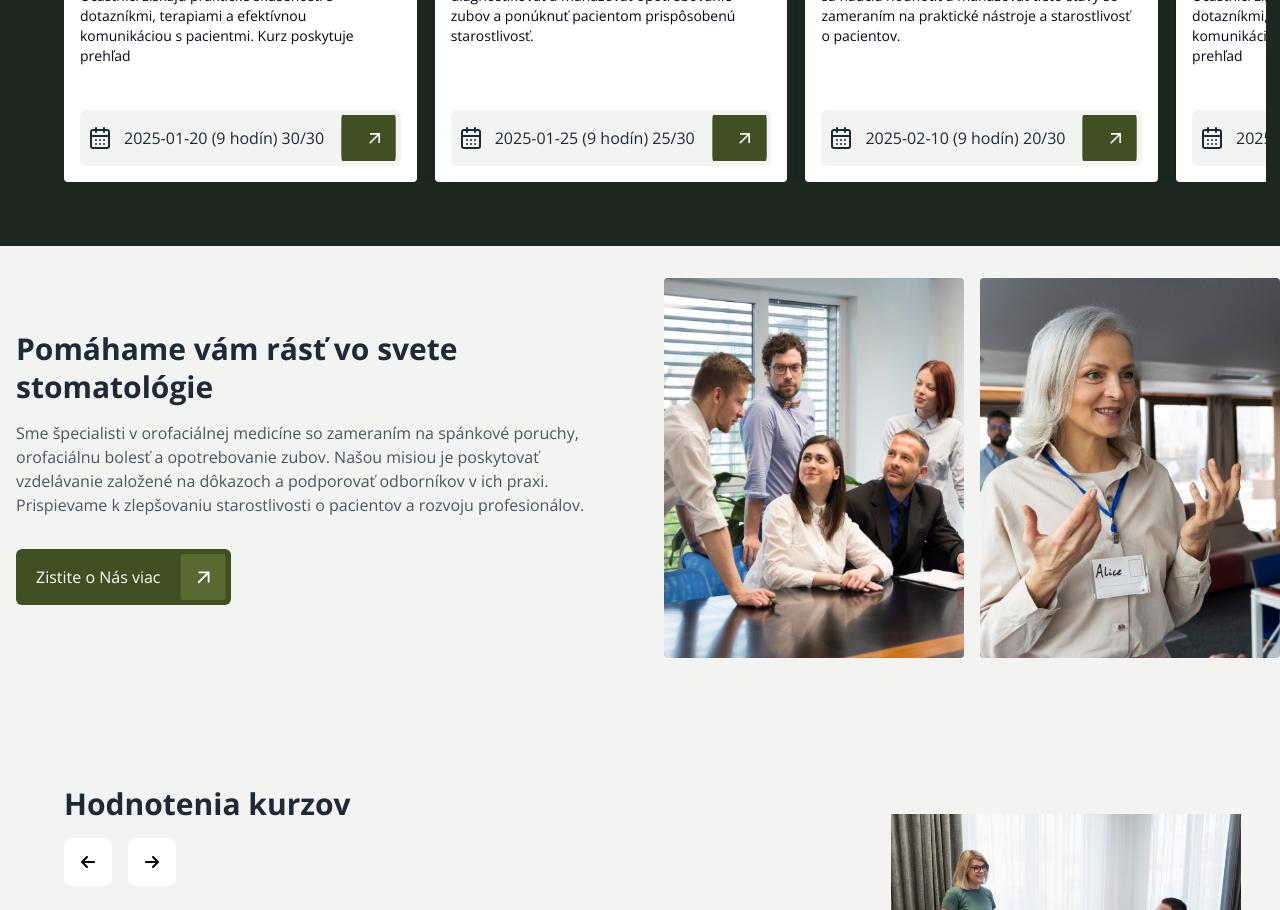
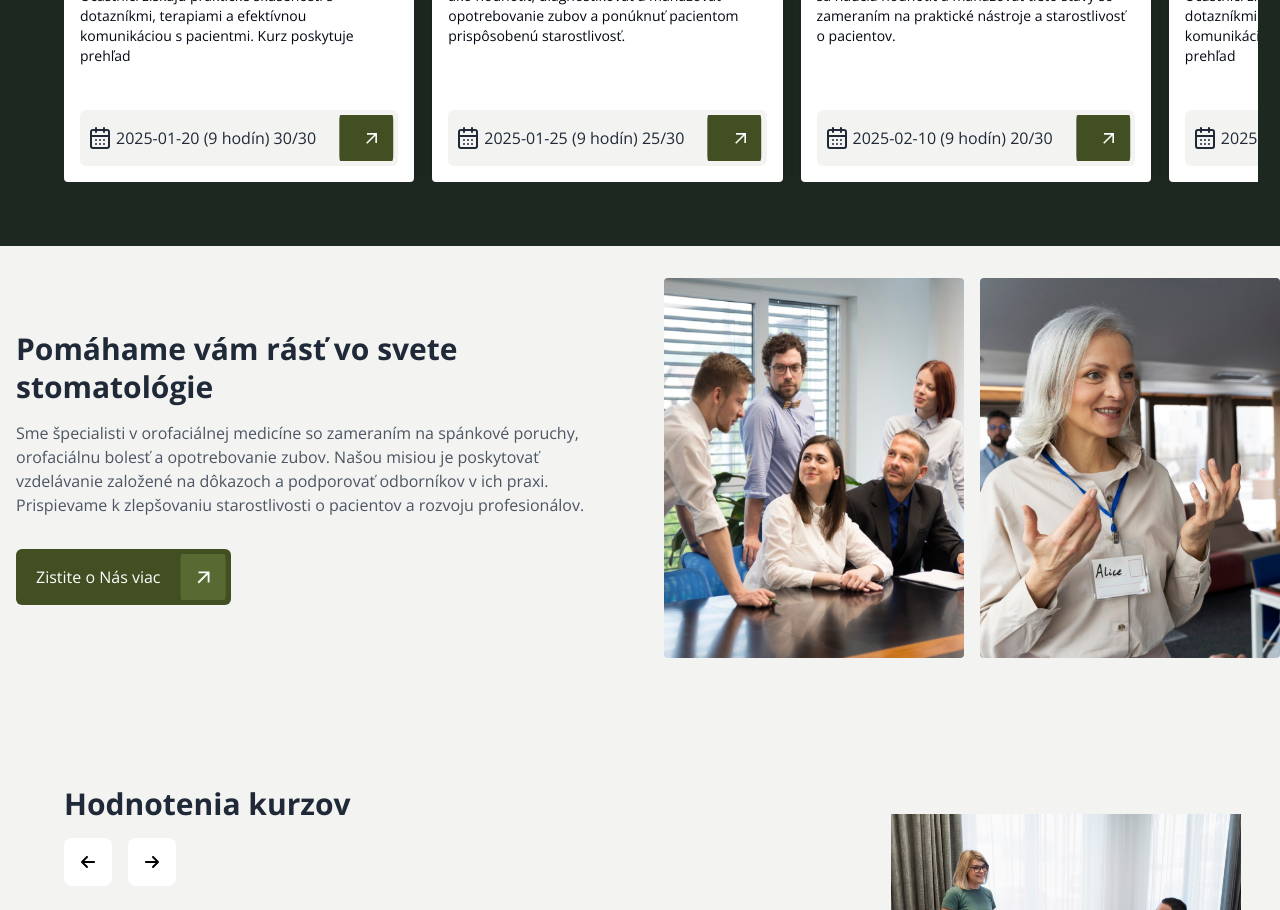
Before and after one commit to dejvidEm/dentistry_courses, a React (Vite) app: page / in a window 1280 px wide. Shown: the part 1720-2630 px from the top of the page. Built offline with nearby package versions, Linux system fonts and the light colour scheme.

Commit message:
uz to je

```diff
--- a/src/components/ui/ArrowButtonCourse.tsx
+++ b/src/components/ui/ArrowButtonCourse.tsx
@@ -36,7 +36,7 @@ const ArrowButtonCourse: React.FC<AnimatedButtonProps> = ({
     >
       <LuCalendarDays className="z-20 flex-shrink-0 -ml-3 w-6 h-6" />
       <span
-        className={`relative text-sm md:text-base text-center ml-3 mr-auto`}
+        className={`relative text-sm md:text-base text-center ml-1 mr-auto`}
       >
         {text}
       </span>
```
